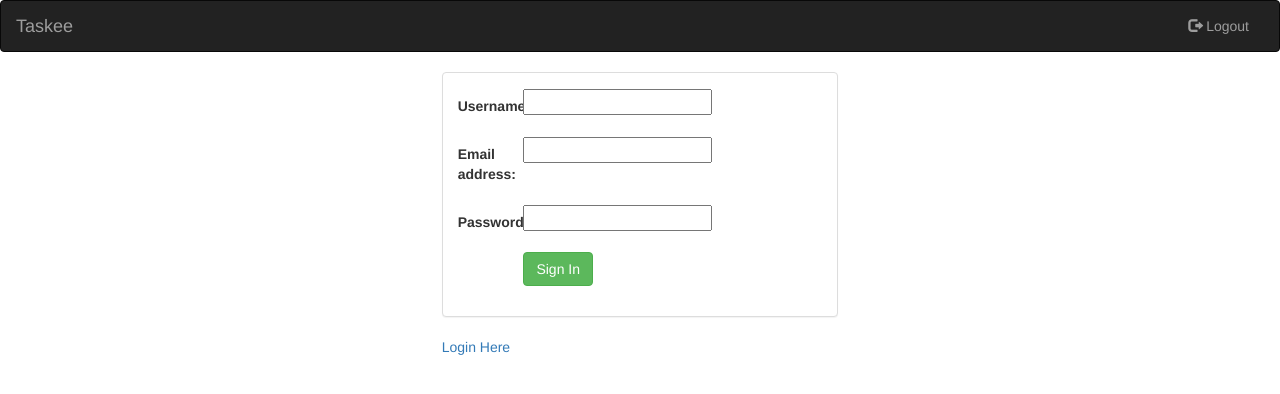
After one commit to TFotakis-ECE-TUC-Projects/2017-Taskee, a Django app: page /login/register/ in a window 1280 px wide. The commit adds this page. Shown: the top 394 px of the page. Run offline with Django 3.2, Linux system fonts and the light colour scheme; some libraries are stand-ins or nearby versions.

Commit message:
Login/Register page created, taskManager models integrated with User

```diff
--- a/Taskee/settings.py
+++ b/Taskee/settings.py
@@ -54,8 +54,7 @@ ROOT_URLCONF = 'Taskee.urls'
 TEMPLATES = [
     {
         'BACKEND': 'django.template.backends.django.DjangoTemplates',
-        'DIRS': [os.path.join(BASE_DIR, 'Taskee/../templates'),
-                 os.path.join(BASE_DIR, 'Taskee/../login/')]
+        'DIRS': [os.path.join(BASE_DIR, 'Taskee/../templates')]
         ,
         'APP_DIRS': True,
         'OPTIONS': {
--- a/Taskee/urls.py
+++ b/Taskee/urls.py
@@ -13,13 +13,11 @@ Including another URLconf
     1. Import the include() function: from django.conf.urls import url, include
     2. Add a URL to urlpatterns:  url(r'^blog/', include('blog.urls'))
 """
-from django.conf.urls import url
+from django.conf.urls import url, include
 from django.contrib import admin
-
-from login import views
 
 urlpatterns = [
     url(r'^admin/', admin.site.urls),
-    url(r'^$', views.LoginView, name='login'),
-    url(r'^register.html$', views.RegisterView, name='register'),
+    url(r'^login/', include('login.urls')),
+    url(r'^manage/', include('taskmanager.urls')),
 ]
--- /dev/null
+++ b/login/forms.py
@@ -0,0 +1,18 @@
+from django import forms
+from django.contrib.auth.models import User
+
+
+class RegisterForm(forms.ModelForm):
+    password = forms.CharField(widget=forms.PasswordInput)
+
+    class Meta:
+        model = User
+        fields = ['username', 'email', 'password']
+
+
+class LoginForm(forms.ModelForm):
+    password = forms.CharField(widget=forms.PasswordInput)
+
+    class Meta:
+        model = User
+        fields = ['username', 'password']
--- /dev/null
+++ b/login/urls.py
@@ -0,0 +1,10 @@
+from django.conf.urls import url
+
+from . import views
+
+app_name = 'login'
+
+urlpatterns = [
+    url(r'^$', views.LoginFormView.as_view(), name='login'),
+    url(r'^register/$', views.RegisterFormView.as_view(), name='register'),
+]
--- a/login/views.py
+++ b/login/views.py
@@ -1,10 +1,55 @@
-from django.shortcuts import render
+from django.contrib.auth import authenticate, login
+from django.contrib.auth.forms import AuthenticationForm
+from django.shortcuts import render, redirect
+from django.views.generic import View
+
+from .forms import RegisterForm
 
 
-# Create your views here.
-def LoginView(request):
-    return render(request, 'templates/login.html')
+class LoginFormView(View):
+    # form_class = LoginForm
+    form_class = AuthenticationForm
+    template_name = 'login/login.html'
+
+    def get(self, request):
+        form = self.form_class(None)
+        return render(request, self.template_name, {'form': form})
+
+    def post(self, request):
+        form = self.form_class(data=request.POST)
+
+        if form.is_valid():
+            username = form.cleaned_data['username']
+            password = form.cleaned_data['password']
+            user = authenticate(username=username, password=password)
+            if user is not None:
+                if user.is_active:
+                    login(request, user)
+                    return redirect('taskmanager:index')
+        return render(request, self.template_name, {'form': form})
 
 
-def RegisterView(request):
-    return render(request, 'templates/register.html')
+class RegisterFormView(View):
+    form_class = RegisterForm
+    template_name = 'login/register.html'
+
+    def get(self, request):
+        form = self.form_class(None)
+        return render(request, self.template_name, {'form': form})
+
+    def post(self, request):
+        form = self.form_class(request.POST)
+
+        if form.is_valid():
+            user = form.save(commit=False)
+            username = form.cleaned_data['username']
+            password = form.cleaned_data['password']
+            user.set_password(password)
+            user.save()
+
+            user = authenticate(username=username, password=password)
+            if user is not None:
+                if user.is_active:
+                    login(request, user)
+                    return redirect('taskmanager:index')
+        return render(request, self.template_name, {'form': form})
--- a/taskmanager/admin.py
+++ b/taskmanager/admin.py
@@ -2,4 +2,4 @@ from django.contrib import admin
 
 from .models import *
 
-admin.site.register([TaskType, Task, WeeklySchedule, Availability])
+admin.site.register([TaskType, TaskTypeWeight, Day, Task, WeeklySchedule, Availability])
--- /dev/null
+++ b/taskmanager/urls.py
@@ -0,0 +1,9 @@
+from django.conf.urls import url
+
+from . import views
+
+app_name = 'taskmanager'
+
+urlpatterns = [
+    url(r'^$', views.IndexView.as_view(), name='index'),
+]
--- a/taskmanager/views.py
+++ b/taskmanager/views.py
@@ -1 +1,5 @@
-# Create your views here.
+from django.views import generic
+
+
+class IndexView(generic.TemplateView):
+    template_name = 'taskmanager/index.html'
--- /dev/null
+++ b/templates/form_template.html
@@ -0,0 +1,32 @@
+{% for field in form %}
+    <div class="form-group">
+        <div class="col-sm-offset-2 col-sm-12">
+            <span class="text-danger small">{{ field.errors }}</span>
+        </div>
+        <label class="control-label col-sm-2">{{ field.label_tag }}</label>
+        <div class="col-sm-10">{{ field }}</div>
+    </div>
+{% endfor %}
+
+{#{% extends 'base.html' %}#}
+{#{% block title %}Login - {% endblock %}#}
+{#{% block body %}#}
+{#    <div class="container-fluid">#}
+{#        <div class="col-md-4 col-md-offset-4 col-sm-4 col-sm-offset-4">#}
+{#            <form class="form-signin">#}
+{#                <h1 class="form-signin-heading text-center">Sign in</h1>#}
+{#                <label for="inputUsername" class="sr-only">Email address</label>#}
+{#                <input type="text" id="inputUsername" class="form-control" placeholder="Username" required autofocus>#}
+{#                <label for="inputPassword" class="sr-only">Password</label>#}
+{#                <input type="password" id="inputPassword" class="form-control" placeholder="Password" required>#}
+{#                <div class="checkbox">#}
+{#                    <label>#}
+{#                        <input type="checkbox" value="remember-me"> Remember me#}
+{#                    </label>#}
+{#                </div>#}
+{#                <button class="btn btn-lg btn-primary btn-block" type="submit" formmethod="post">Sign in</button>#}
+{#            </form>#}
+{#            <a class="text-center" href="register.html">Register here</a>#}
+{#        </div>#}
+{#    </div> <!-- /container -->#}
+{#{% endblock %}#}
--- /dev/null
+++ b/templates/login/register.html
@@ -0,0 +1,24 @@
+{% extends 'base.html' %}
+{% block title %}Register - {% endblock %}
+{% block body %}
+    <div class="container-fluid">
+        <div class="row">
+            <div class="col-md-4 col-md-offset-4 col-sm-4 col-sm-offset-4">
+                <div class="panel panel-default">
+                    <div class="panel-body">
+                        <form class="form-horizontal form-signin" action="" method="post" enctype="multipart/form-data">
+                            {% csrf_token %}
+                            {% include 'form_template.html' %}
+                            <div class="form-group">
+                                <div class="col-sm-offset-2 col-sm-10">
+                                    <button type="submit" class="btn btn-success">Sign In</button>
+                                </div>
+                            </div>
+                        </form>
+                    </div>
+                </div>
+                <a class="text-center" href="{% url 'login:login' %}">Login Here</a>
+            </div>
+        </div>
+    </div>
+{% endblock %}
--- a/templates/navbar.html
+++ b/templates/navbar.html
@@ -10,25 +10,25 @@
 
 {#        Items#}
         <div class="collapse navbar-collapse" id="topNavBar">
-            <ul class="nav navbar-nav">
-                <li class="{% block albumsActive %}{% endblock %}">
-                    <a href="#">
-                        <span class="glyphicon glyphicon-cd" aria-hidden="true"></span>&nbsp;Albums
-                    </a>
-                </li>
-                <li class="{% block songsActive %}{% endblock %}">
-                    <a href="#">
-                        <span class="glyphicon glyphicon-music" aria-hidden="true"></span>&nbsp;Songs
-                    </a>
-                </li>
-            </ul>
+            {#            <ul class="nav navbar-nav">#}
+            {#                <li class="{% block albumsActive %}{% endblock %}">#}
+            {#                    <a href="#">#}
+            {#                        <span class="glyphicon glyphicon-cd" aria-hidden="true"></span>&nbsp;Albums#}
+            {#                    </a>#}
+            {#                </li>#}
+            {#                <li class="{% block songsActive %}{% endblock %}">#}
+            {#                    <a href="#">#}
+            {#                        <span class="glyphicon glyphicon-music" aria-hidden="true"></span>&nbsp;Songs#}
+            {#                    </a>#}
+            {#                </li>#}
+            {#            </ul>#}
 
             <ul class="nav navbar-nav navbar-right">
-                <li class="{% block addAlbumActive %}{% endblock %}">
-                    <a href="#">
-                        <span class="glyphicon glyphicon-plus" aria-hidden="true"></span>&nbsp;Add Album
-                    </a>
-                </li>
+                {#                <li class="{% block addAlbumActive %}{% endblock %}">#}
+                {#                    <a href="#">#}
+                {#                        <span class="glyphicon glyphicon-plus" aria-hidden="true"></span>&nbsp;Add Album#}
+                {#                    </a>#}
+                {#                </li>#}
                 <li class="{% block logoutActive %}{% endblock %}">
                     <a href="#">
                         <span class="glyphicon glyphicon-log-out" aria-hidden="true"></span>&nbsp;Logout
@@ -36,12 +36,12 @@
                 </li>
             </ul>
 
-            <form class="navbar-form" role="search" method="get" action="#">
-                <div class="form-group">
-                    <input type="text" class="form-control" name="q" value="" title="Search">
-                </div>
-                <button type="submit" class="btn btn-default">Search</button>
-            </form>
+            {#            <form class="navbar-form" role="search" method="get" action="#">#}
+            {#                <div class="form-group">#}
+            {#                    <input type="text" class="form-control" name="q" value="" title="Search">#}
+            {#                </div>#}
+            {#                <button type="submit" class="btn btn-default">Search</button>#}
+            {#            </form>#}
         </div>
     </div>
 </nav>
```
Also changed, not shown: login/templates/login.html (deleted, +0 -22 lines), login/templates/register.html (deleted, +0 -24 lines), taskmanager/models.py (+29 -10 lines), templates/login/login.html (added, +24 -0 lines), db.sqlite3, taskmanager/migrations/0002_auto_20170724_1139.py (deleted), taskmanager/migrations/0003_auto_20170724_1149.py (deleted), templates/taskmanager/index.html (renamed from templates/index.html).
